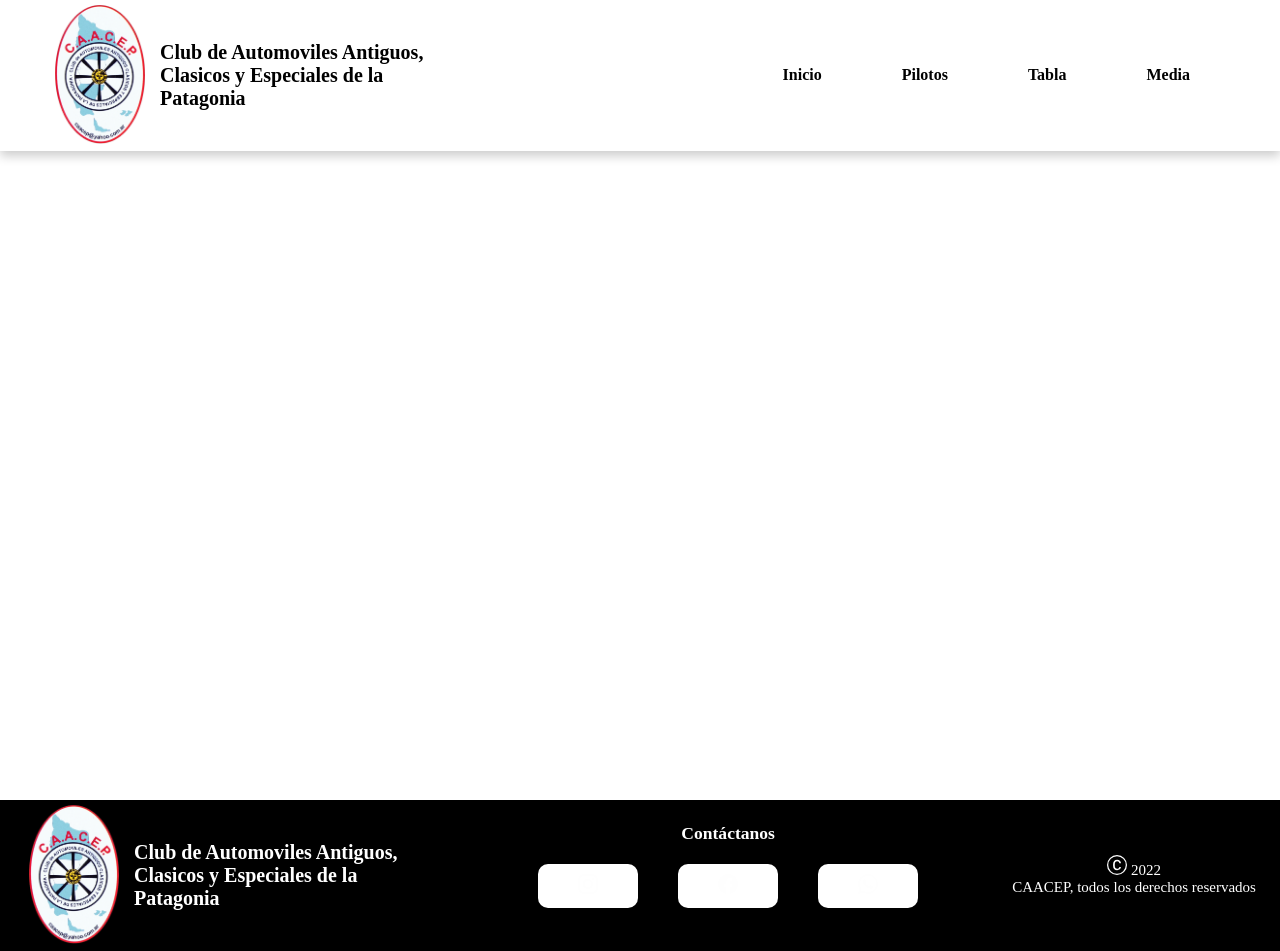
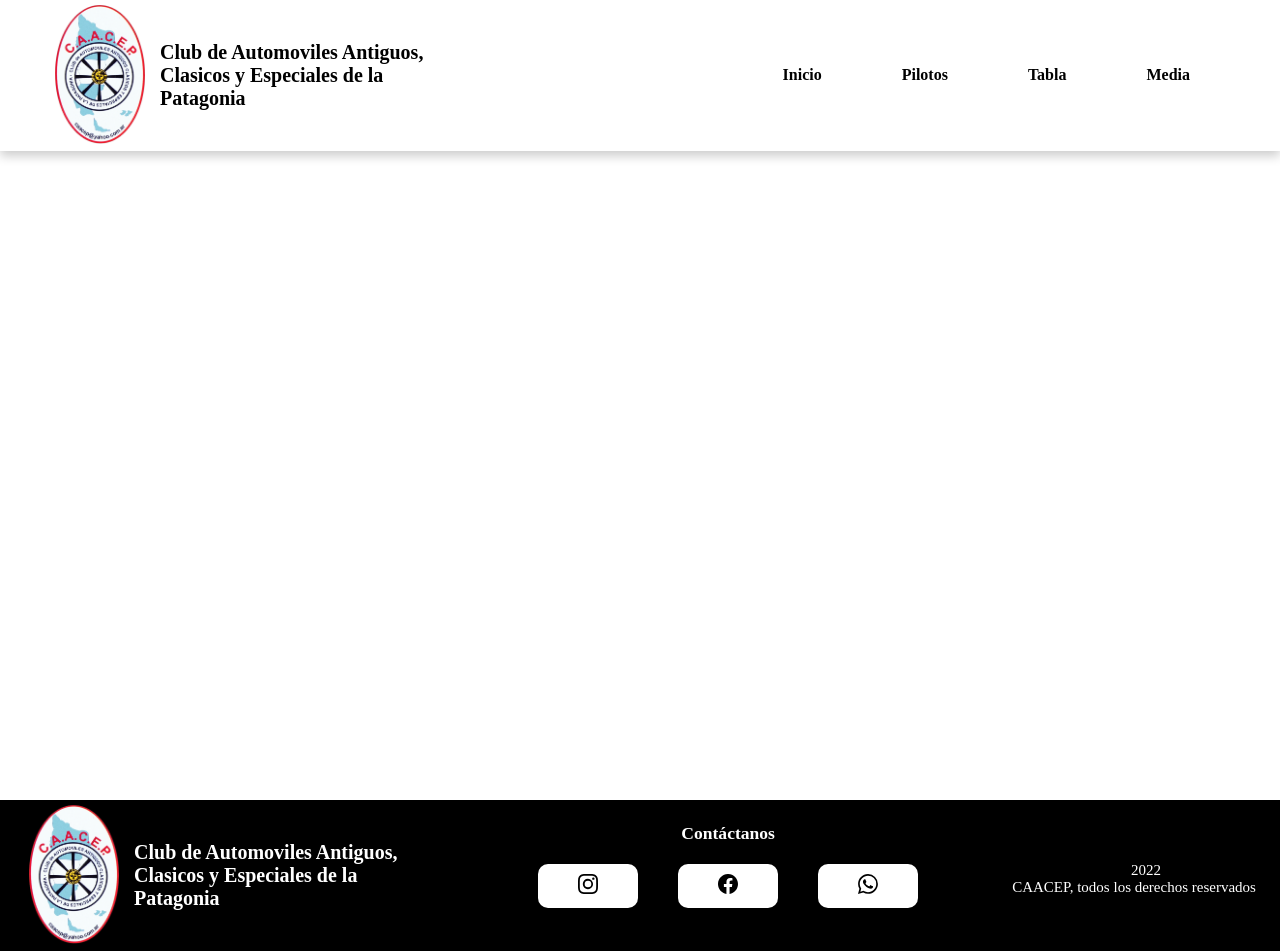
Before and after one commit to AlanizGustavo/tp3-LabProgramacion, a plain HTML site: page index.html in a window 1280 px wide. Drawn offline with Linux system fonts and the light colour scheme.

Commit message:
Fix nav de footer

```diff
--- a/css/style.css
+++ b/css/style.css
@@ -73,6 +73,11 @@ a{
     background-color: #FF385C;
     animation: sacudir 0.5s;
 }
+
+.nav-header ul li:hover svg{
+    fill: white;
+}
+
 @keyframes sacudir {
     0% { transform: translate(1px, 1px) rotate(0deg); }
     10% { transform: translate(-1px, -2px) rotate(-1deg); }
@@ -113,5 +118,5 @@ footer .nav-header li{
 
 svg{
     width: 2rem;
-    fill: rgb(254, 254, 254);
+    fill: rgb(0, 0, 0);
 }
```
